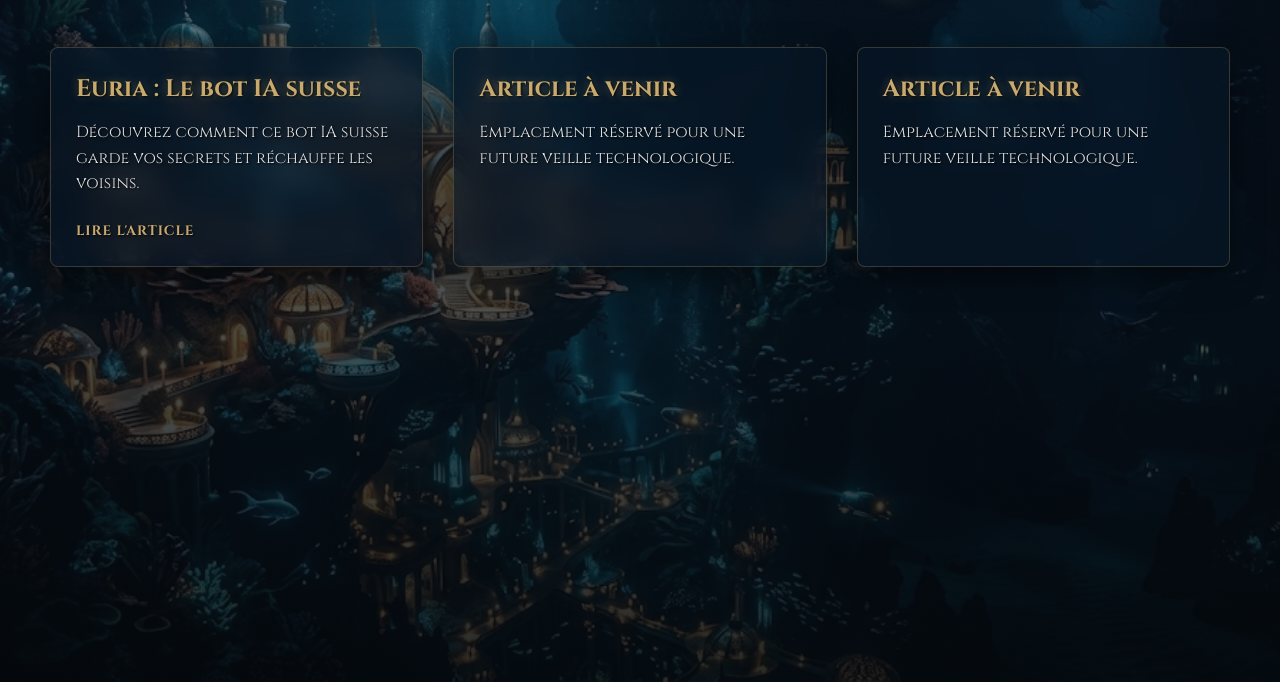
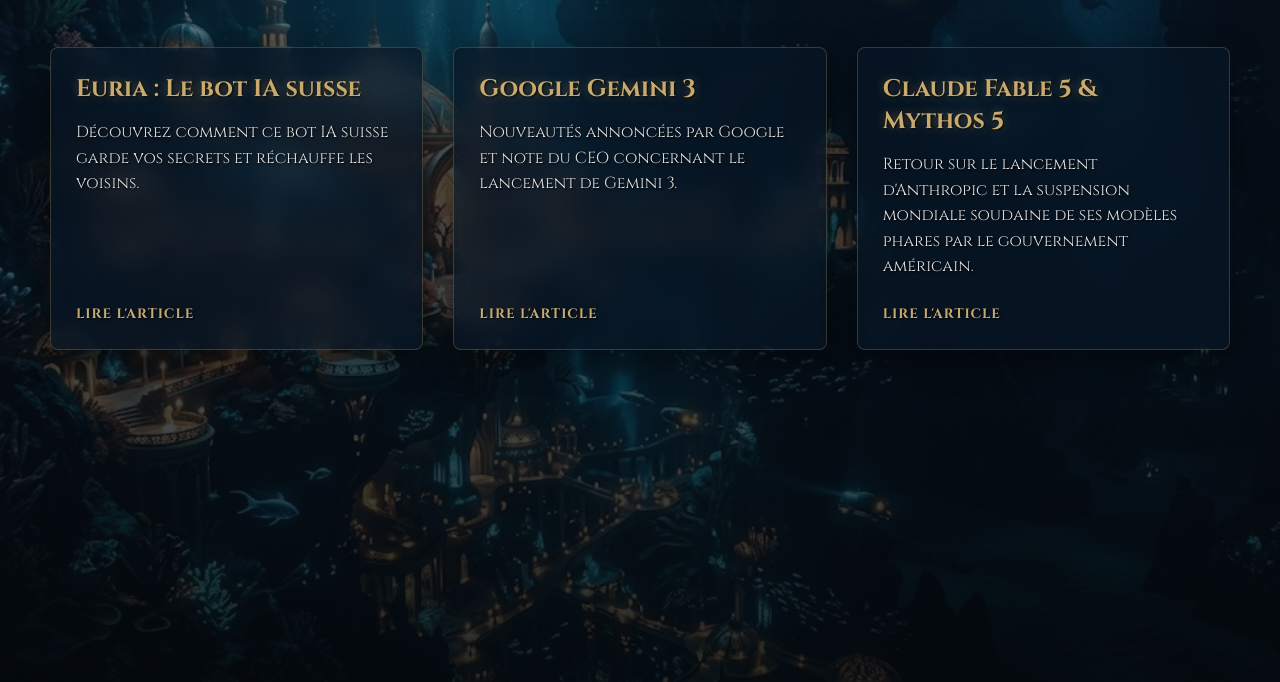
Before and after one commit to Ghouly-alt/Portfolio, a website: page veille.html in a window 1280 px wide. Shown: the part 118-800 px from the top of the page. Drawn offline with Linux system fonts and the light colour scheme.

Commit message:
Add files via upload

```diff
--- a/veille.html
+++ b/veille.html
@@ -171,20 +171,22 @@
         </a>
 
         <!-- Article 2 -->
-        <div class="article-card">
-            <h2 class="article-title">Article à venir</h2>
+        <a href="https://blog.google/intl/fr-fr/nouveautes-produits/gemini-3/#note-from-ceo" target="_blank" class="article-card">
+            <h2 class="article-title">Google Gemini 3</h2>
             <p class="article-desc">
-                Emplacement réservé pour une future veille technologique.
+                Nouveautés annoncées par Google et note du CEO concernant le lancement de Gemini 3.
             </p>
-        </div>
+            <span class="read-more">Lire l'article</span>
+        </a>
 
         <!-- Article 3 -->
-        <div class="article-card">
-            <h2 class="article-title">Article à venir</h2>
+        <a href="https://www.actuia.com/actualite/les-etats-unis-coupent-lacces-aux-modeles-fable-5-et-mythos-5-danthropic-un-precedent-pour-la-souverainete-ia/" target="_blank" class="article-card">
+            <h2 class="article-title">Claude Fable 5 & Mythos 5</h2>
             <p class="article-desc">
-                Emplacement réservé pour une future veille technologique.
+                Retour sur le lancement d'Anthropic et la suspension mondiale soudaine de ses modèles phares par le gouvernement américain.
             </p>
-        </div>
+            <span class="read-more">Lire l'article</span>
+        </a>
     </div>
 
 </body>
```
Also changed, not shown: cv.html (+1 -1 lines), projets.html (line endings or trailing spaces).
